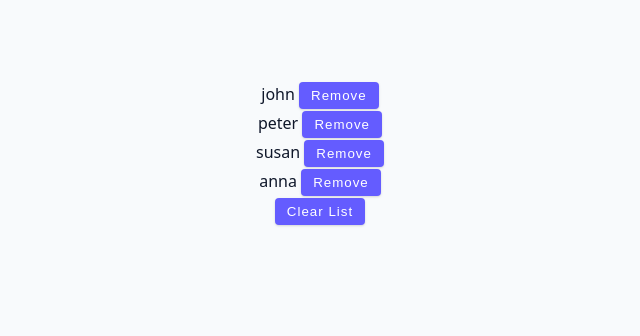
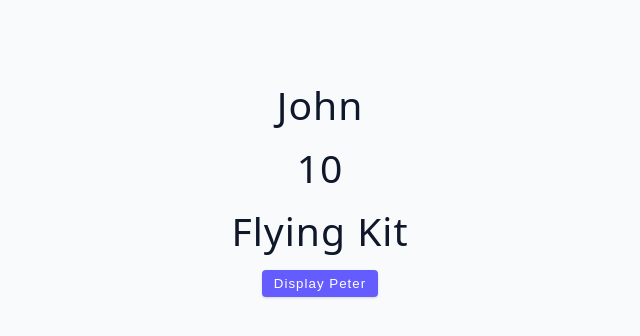
Before and after one commit to Emile0001/advanced-react, a React (Vite) app: page / in a window 1280 px wide. Shown: the top 336 px of the page, without its empty margins (320-960 px from the left). Built offline with nearby package versions, Linux system fonts and the light colour scheme.

Commit message:
useState Object

```diff
--- a/src/App.jsx
+++ b/src/App.jsx
@@ -1,9 +1,9 @@
-import UseStateArray from "./tutorial/01-useState/starter/03-useState-array";
+import UseStateObject from "./tutorial/01-useState/starter/04-useState-object";
 
 function App() {
     return (
         <div className="container">
-            <UseStateArray></UseStateArray>
+            <UseStateObject></UseStateObject>
         </div>
     );
 }
--- a/src/data.js
+++ b/src/data.js
@@ -1,23 +1,30 @@
 export const data = [
-  { id: 1, name: 'john' },
-  { id: 2, name: 'peter' },
-  { id: 3, name: 'susan' },
-  { id: 4, name: 'anna' },
+    { id: 1, name: "john" },
+    { id: 2, name: "peter" },
+    { id: 3, name: "susan" },
+    { id: 4, name: "anna" },
+];
+
+export const data2 = [
+    { id: 1, name: "john", age: 10, hobby: "flying kit" },
+    { id: 2, name: "peter", age: 10, hobby: "flying kit" },
+    { id: 3, name: "susan", age: 10, hobby: "flying kit" },
+    { id: 4, name: "anna", age: 10, hobby: "flying kit" },
 ];
 
 export const people = [
-  { id: 1, name: 'bob', nickName: 'Stud Muffin' },
-  { id: 2, name: 'peter' },
+    { id: 1, name: "bob", nickName: "Stud Muffin" },
+    { id: 2, name: "peter" },
     {
         id: 3,
-    name: 'oliver',
+        name: "oliver",
         images: [
             {
                 small: {
-          url: 'https://res.cloudinary.com/diqqf3eq2/image/upload/ar_1:1,bo_5px_solid_rgb:ff0000,c_fill,g_auto,r_max,w_1000/v1595959121/person-1_aufeoq.jpg',
+                    url: "https://res.cloudinary.com/diqqf3eq2/image/upload/ar_1:1,bo_5px_solid_rgb:ff0000,c_fill,g_auto,r_max,w_1000/v1595959121/person-1_aufeoq.jpg",
                 },
             },
         ],
     },
-  { id: 4, name: 'david' },
+    { id: 4, name: "david" },
 ];
--- a/src/tutorial/01-useState/starter/04-useState-object.jsx
+++ b/src/tutorial/01-useState/starter/04-useState-object.jsx
@@ -1,7 +1,26 @@
-import { useState } from 'react';
+import { useState } from "react";
+import { data2 } from "../../../data";
 
 const UseStateObject = () => {
-  return <h2>useState object example</h2>;
+    const [person, setPerson] = useState({
+        name: "john",
+        age: 10,
+        hobby: "flying kit",
+    });
+
+    const displayPerson = () => {
+        setPerson({ id: 5, name: "peter", age: 54, hobby: "fishing" });
+    };
+    return (
+        <div>
+            <h2>{person.name}</h2>
+            <h2>{person.age}</h2>
+            <h2>{person.hobby}</h2>
+            <button type="button" className="btn" onClick={displayPerson}>
+                Display Peter
+            </button>
+        </div>
+    );
 };
 
 export default UseStateObject;
```
Lines whose indentation alone changed are shown as unchanged.
